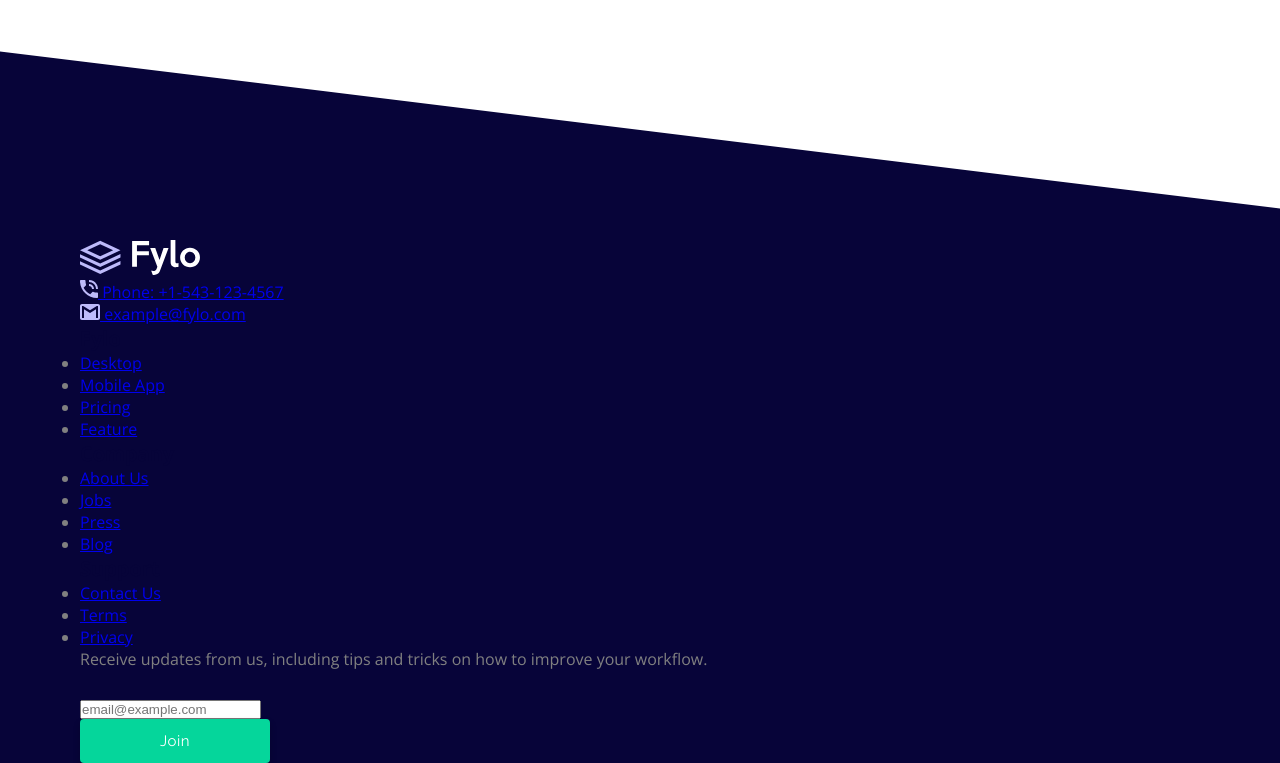
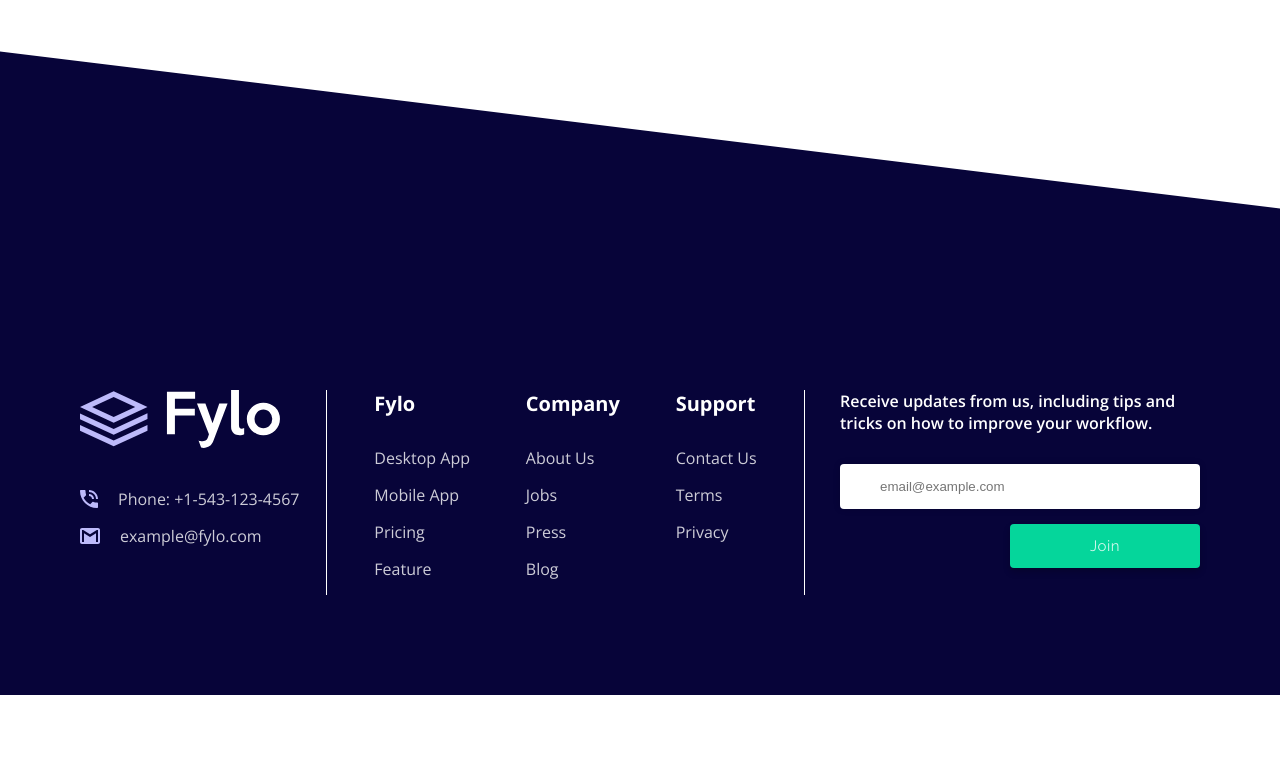
Before and after one commit to Optimo1983/Fylo-landing-page, a PHP site: page / in a window 1280 px wide. Shown: the part 1750-2513 px from the top of the page. After the commit the page ends 2445 px from the top, so only its background shows below. Run offline with PHP 8.4, Linux system fonts and the light colour scheme.

Commit message:
Finished content and styling of footer section

```diff
--- a/css/style.css
+++ b/css/style.css
@@ -105,9 +105,79 @@ body {
 .footer {
   margin-top: -9rem;
   background-color: #070439;
-  padding: 0 8rem 0 8rem; }
+  padding: 0 8rem 10rem 8rem; }
   .footer__container {
-    padding-top: 20rem; }
+    padding-top: 35rem;
+    display: flex; }
+  .footer * {
+    color: rgba(255, 255, 255, 0.8);
+    text-decoration: none; }
+
+.contact-container {
+  display: flex;
+  flex: 1 1 22%;
+  flex-direction: column; }
+  .contact-container__logo {
+    width: 20rem; }
+  .contact-container__item {
+    display: flex;
+    flex-direction: row;
+    align-items: center; }
+    .contact-container__item:not(:last-child) {
+      margin-bottom: 1.5rem; }
+  .contact-container__link {
+    display: flex;
+    align-items: center; }
+  .contact-container__icon {
+    margin-right: 2rem; }
+  .contact-container__contact-value {
+    display: inline-block; }
+
+.nav-container {
+  display: flex;
+  flex: 10 10 42.7%;
+  justify-content: center;
+  border-left: 1px solid white;
+  border-right: 1px solid white; }
+
+.nav-sub-container {
+  display: flex;
+  width: 92%;
+  justify-content: space-around; }
+
+.nav-list-container .heading-tertiary {
+  color: #fff; }
+
+.nav-list {
+  list-style: none; }
+  .nav-list__item {
+    margin-bottom: 1.5rem; }
+
+.subscribe-container {
+  flex: 1 1 35.3%;
+  display: flex;
+  justify-content: flex-end; }
+
+.subscribe-sub-container {
+  display: flex;
+  flex-direction: column;
+  max-width: 36rem; }
+  .subscribe-sub-container__paragraph {
+    font-weight: 600;
+    color: #fff; }
+
+.subscribe-form__email {
+  width: 100%;
+  border: none;
+  border-radius: .4rem;
+  box-shadow: 0px 0px 6px 1px rgba(0, 0, 0, 0.1);
+  padding: 1.5rem 4rem;
+  color: #282385; }
+
+.subscribe-form .btn {
+  display: block;
+  max-width: 19rem;
+  margin-left: auto; }
 
 .header {
   height: 90vh;
@@ -137,10 +207,9 @@ body {
 
 .main {
   background-color: #fff;
-  z-index: 10;
   transform: skewY(7deg);
   margin-top: -9rem;
-  padding: 10rem 8rem 10rem 8rem; }
+  padding: 18rem 8rem 18rem 8rem; }
 
 .section-features {
   transform: skewY(-7deg); }
@@ -175,6 +244,6 @@ body {
   width: 25%;
   min-width: 30rem;
   padding: 1.5rem 4rem;
-  color: red; }
+  color: #282385; }
   .sign-up-form__email::placeholder {
     color: rgba(143, 143, 143, 0.5); }
--- a/index.html
+++ b/index.html
@@ -42,7 +42,7 @@
     </header>
 
     <main class="main">
-      <div class="section-features u-margin-top-big u-margin-bottom-really-huge">
+      <div class="section-features u-margin-bottom-really-huge">
 
         <div class="u-text-center u-margin-bottom-big">
           <h2 class="heading-secondary">Stay Productive, Wherever You Are</h2>
@@ -90,7 +90,7 @@
 
       </div><!-- End: section-features -->
 
-      <div class="section-sign-up u-margin-bottom-big u-text-center">
+      <div class="section-sign-up u-text-center">
 
         <h2 class="heading-secondary u-margin-bottom-smedium">Get Early Access Today</h2>
 
@@ -113,16 +113,18 @@
 
         <div class="contact-container">
 
-            <img src="images/logo.svg" alt="Footer logo" class="contact-container__logo">
+            <img src="images/logo.svg" alt="Footer logo" class="contact-container__logo u-margin-bottom-medium">
             <div class="contact-container__item">
               <a href="#" class="contact-container__link">
-                <img class="contact-container__icon " src="images/icon-phone.svg"></i> Phone: +1-543-123-4567
+                <img class="contact-container__icon " src="images/icon-phone.svg">
+                <p class= "contact-container__contact-value">Phone: +1-543-123-4567</p>
               </a>
             </div>
 
             <div class="contact-container__item">
               <a href="#" class="contact-container__link">
-                <img class="contact-container__icon" src="images/icon-email.svg"></i> example@fylo.com
+                <img class="contact-container__icon" src="images/icon-email.svg">
+                <p class= "contact-container__contact-value">example@fylo.com</p>
               </a>
             </div>
 
@@ -131,13 +133,14 @@
 
         <div class="nav-container">
 
+          <div class="nav-sub-container">
             <div class="nav-list-container">
 
-            <h3 class="heading-tertiary">Fylo</h3>
+              <h3 class="heading-tertiary u-margin-bottom-smedium">Fylo</h3>
 
               <ul class="nav-list">
                 <li class="nav-list__item">
-                <a href="#" class="nav-list__link">Desktop</a>
+                  <a href="#" class="nav-list__link">Desktop App</a>
                 </li>
 
                 <li class="nav-list__item">
@@ -157,7 +160,7 @@
 
             <div class="nav-list-container">
 
-            <h3 class="heading-tertiary">Company</h3>
+              <h3 class="heading-tertiary u-margin-bottom-smedium">Company</h3>
 
               <ul class="nav-list">
                 <li class="nav-list__item">
@@ -181,7 +184,7 @@
 
             <div class="nav-list-container">
 
-            <h3 class="heading-tertiary">Support</h3>
+              <h3 class="heading-tertiary u-margin-bottom-smedium">Support</h3>
 
               <ul class="nav-list">
                 <li class="nav-list__item">
@@ -198,22 +201,22 @@
               </ul>
 
             </div> <!-- End nav-list-container -->
-
+          </div> <!-- End nav-sub-container -->
         </div> <!-- End nav-container -->
 
 
         <div class="subscribe-container">
-
-            <p class="subcribe-container__paragraph u-margin-bottom-smedium">Receive updates from us, including tips and tricks on how to improve your workflow.</p>
+          <div class="subscribe-sub-container">
+            <p class="subscribe-sub-container__paragraph u-margin-bottom-smedium">Receive updates from us, including tips and tricks on how to improve your workflow.</p>
 
             <form class="subscribe-form">
-              <input class="subscribe-form__email u-display-block" type="email" placeholder="email@example.com"></input>
+              <input class="subscribe-form__email u-display-block u-margin-bottom-small" type="email" placeholder="email@example.com"></input>
               <a href="#" class="btn btn--medium">Join</a>
             </form>
 
-        </div><!-- End subscribe-container -->
-
-      </div><!-- End footer__container -->
+          </div> <!-- End subscribe-sub-container -->
+        </div> <!-- End subscribe-container -->
+      </div> <!-- End footer__container -->
     </footer>
 
 </body>
--- a/sass/layout/_footer.scss
+++ b/sass/layout/_footer.scss
@@ -1,65 +1,130 @@
 .footer {
     margin-top: -9rem;
     background-color: $color-primary-very-dark-blue;
-    padding: 0 8rem 0 8rem;
+    padding: 0 8rem 10rem 8rem;
 
   &__container {
-    padding-top: 20rem;
+    // background-color: darkslategray;
+    padding-top: 35rem;
+    display: flex;
+  }
+
+    & * {
+      color: rgba($color-white, .8);
+      text-decoration: none;
+    }
+  }
+
+
+
+.contact-container {
+  // background-color: darkgoldenrod;
+  display: flex;
+  flex: 1 1 22%;
+  flex-direction: column;
+
+  &__logo {
+    width: 20rem;
+  }
+
+  &__item {
+    display: flex;
+    flex-direction: row;
+    align-items: center;
+
+
+    &:not(:last-child){
+      margin-bottom: 1.5rem;
+    }
+
+  }
+
+  &__link {
+    display: flex;
+    align-items: center;
+
+  }
+
+  &__icon{
+    margin-right: 2rem;
+  }
+
+  &__contact-value {
+    display: inline-block;
   }
 
 }
 
-// .contact-container {
+.nav-container {
+  display: flex;
+  flex: 10 10 42.7%;
+  justify-content: center;
+  border-left: 1px solid white;
+  border-right: 1px solid white;
 
-//   &__logo {
+}
 
-//   }
+.nav-sub-container {
+  display: flex;
+  width: 92%;
+  justify-content: space-around;
 
-//   &__item {
+}
 
-//   }
+.nav-list-container {
 
-//   &_link {
+  & .heading-tertiary {
+    color: $color-white;
+  }
+}
 
-//   }
+.nav-list {
+  list-style: none;
 
-//   &__icon{
+  &__item{
+    margin-bottom: 1.5rem;
+  }
 
-//   }
+  &__link{
 
-// }
+  }
 
-// .nav-container {
-
-// }
-
-// .nav-list-container {
-
-// }
-
-// .nav-list {
-
-//   &__item{
-
-//   }
-
-//   &__link{
-
-//   }
-
-// }
-
-// .subscribe-container {
+}
 
 
-//     &__paragraph {
 
-//     }
-// }
+.subscribe-container {
+  flex: 1 1 35.3%;
+  display: flex;
+  justify-content: flex-end;
 
-// .subscribe-form {
 
-//   &__email {
+}
 
-//   }
-// }
+.subscribe-sub-container {
+  display: flex;
+  flex-direction: column;
+  max-width: 36rem;
+
+  &__paragraph {
+    font-weight: 600;
+    color: $color-white;
+  }
+}
+
+.subscribe-form {
+  &__email {
+    width: 100%;
+    border: none;
+    border-radius: .4rem;
+    box-shadow: 0px 0px 6px 1px rgba(0, 0, 0, 0.1);
+    padding: 1.5rem 4rem;
+    color: $color-secondary-dark-blue;
+  }
+}
+
+.subscribe-form .btn {
+  display: block;
+  max-width: 19rem;
+  margin-left: auto;
+}
--- a/sass/pages/_home.scss
+++ b/sass/pages/_home.scss
@@ -1,9 +1,8 @@
 .main {
   background-color: #fff;
-  z-index: 10;
   transform: skewY(7deg);
   margin-top: -9rem;
-  padding: 10rem 8rem 10rem 8rem;
+  padding: 18rem 8rem 18rem 8rem;
 }
 
 
@@ -58,7 +57,7 @@
     width: 25%;
     min-width: 30rem;
     padding: 1.5rem 4rem;
-    color: red;
+    color: $color-secondary-dark-blue;
 
     &::placeholder {
       color: rgba(143, 143, 143, 0.5);
```
Lines whose indentation alone changed are shown as unchanged.
